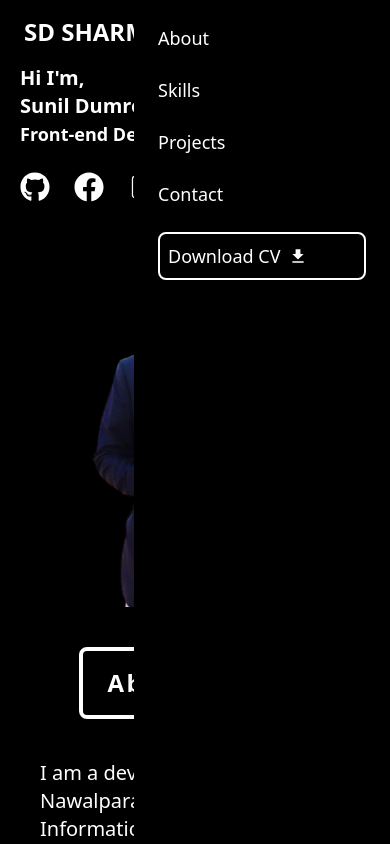
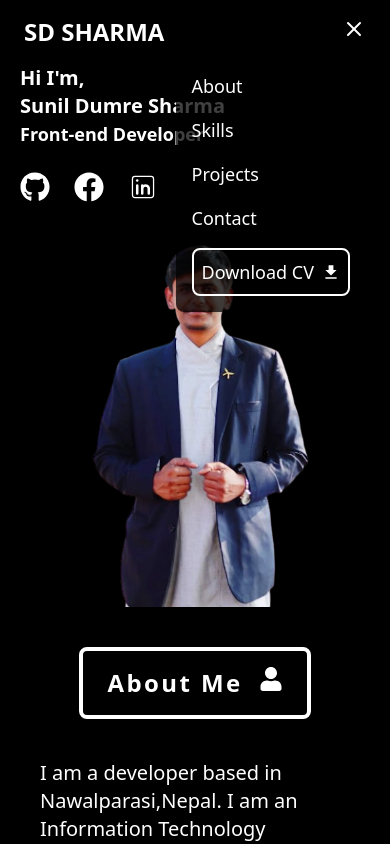
Before and after one commit to sunilsd7/Portfolio-From-reactjs, a React (Vite) app: page / in a window 390 px wide. Both pictures are taken after a click on the button 354 px from the left and 29 px from the top of the page. Shown: the top 844 px of the page. Built offline with nearby package versions, Linux system fonts and the light colour scheme.

Commit message:
Updated responsive for all screen

```diff
--- a/src/Component/Navbar.jsx
+++ b/src/Component/Navbar.jsx
@@ -79,9 +79,9 @@
         {menuOpen && (
           <div
             ref={menuRef}
-            className="fixed top-0 right-0 w-64 h-full bg-black text-white p-6 z-50 shadow-lg"
+            className="absolute top-14 right-6 bg-black bg-opacity-75 text-white rounded-lg shadow-lg p-4 z-50"
           >
-            <ul className="flex flex-col gap-y-6 text-lg">
+            <ul className="flex flex-col gap-y-4 text-lg">
               <li>
                 <a
                   href="#aboutme"
```
